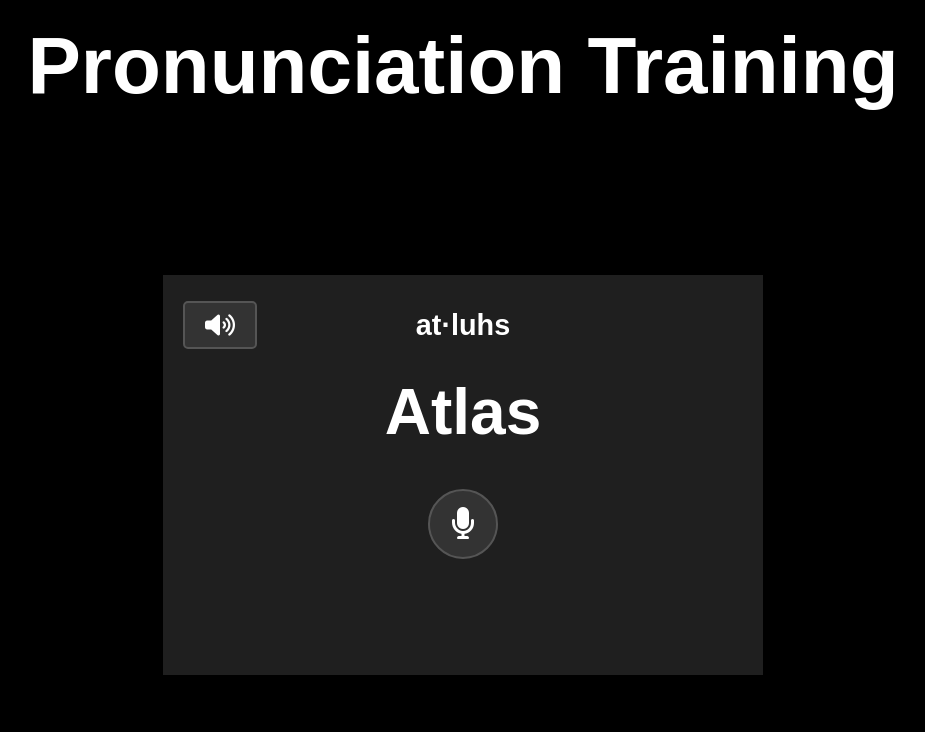
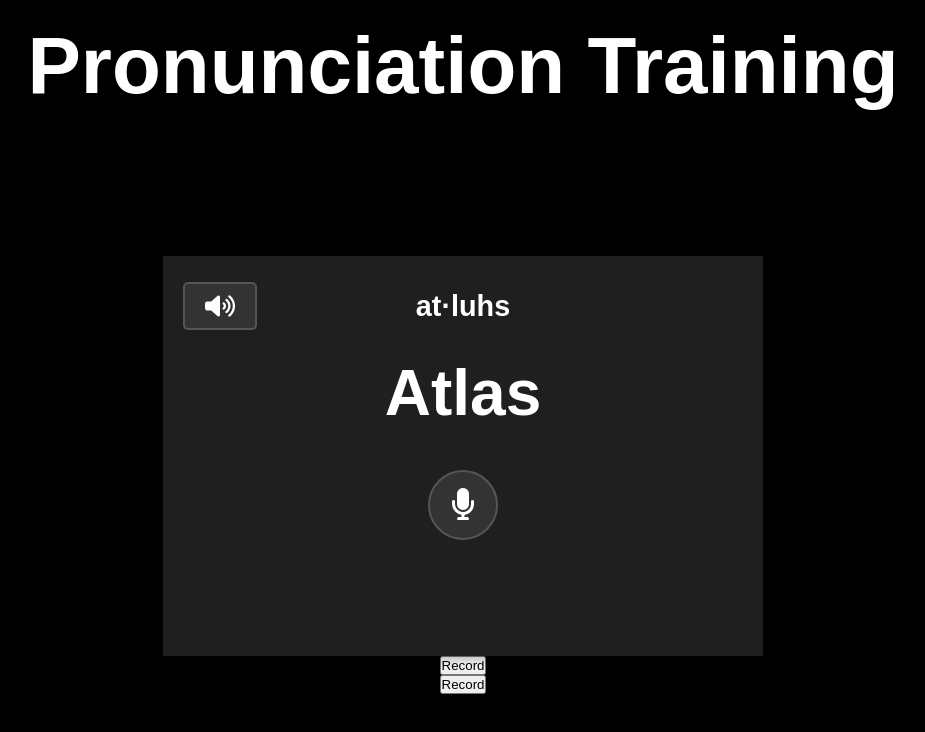
Before and after one commit to AshkanArabim/accent-training, a React (Create React App) app in the folder frontend/my-app/: page / in a window 1280 px wide. Shown: the top 732 px of the page, without its empty margins (177-1102 px from the left). Built offline with nearby package versions, Linux system fonts and the light colour scheme.

Commit message:
Add initial recording

```diff
--- a/frontend/my-app/src/App.js
+++ b/frontend/my-app/src/App.js
@@ -1,5 +1,6 @@
 import React, { useState, useEffect } from 'react';
 import './App.css';
+import {record,blob} from './audioRecorder'
 
 function App() {
   const [isFlipped, setIsFlipped] = useState(false);
@@ -60,6 +61,15 @@ function App() {
     console.log('Rating:', rating);
   };
 
+  const playAudio = () => {
+    if (blob) {
+      const audio = new Audio();
+      console.log(blob)
+      audio.src = URL.createObjectURL(blob);
+      audio.play();
+    }
+  };
+
   return (
     <div className={`app-container ${isMoved ? 'moved' : ''}`}>
       <header className="app-header">
@@ -108,6 +118,12 @@ function App() {
           <p>AI feedback goes here</p>
         </div>
       )}
+      <div className="rec-container">
+          <button className="rec-btn" onClick={() => record()}id="toggle-rec-btn">Record</button>
+      </div>
+      <div className="rec-container">
+          <button className="rec-btn" onClick={() => playAudio()}id="toggle-rec-btn">Record</button>
+      </div>
     </div>
   );
 }
```
Also changed, not shown: frontend/my-app/package.json (+14 -2 lines), 1 other file (tests, documents, lock files or other folders).
